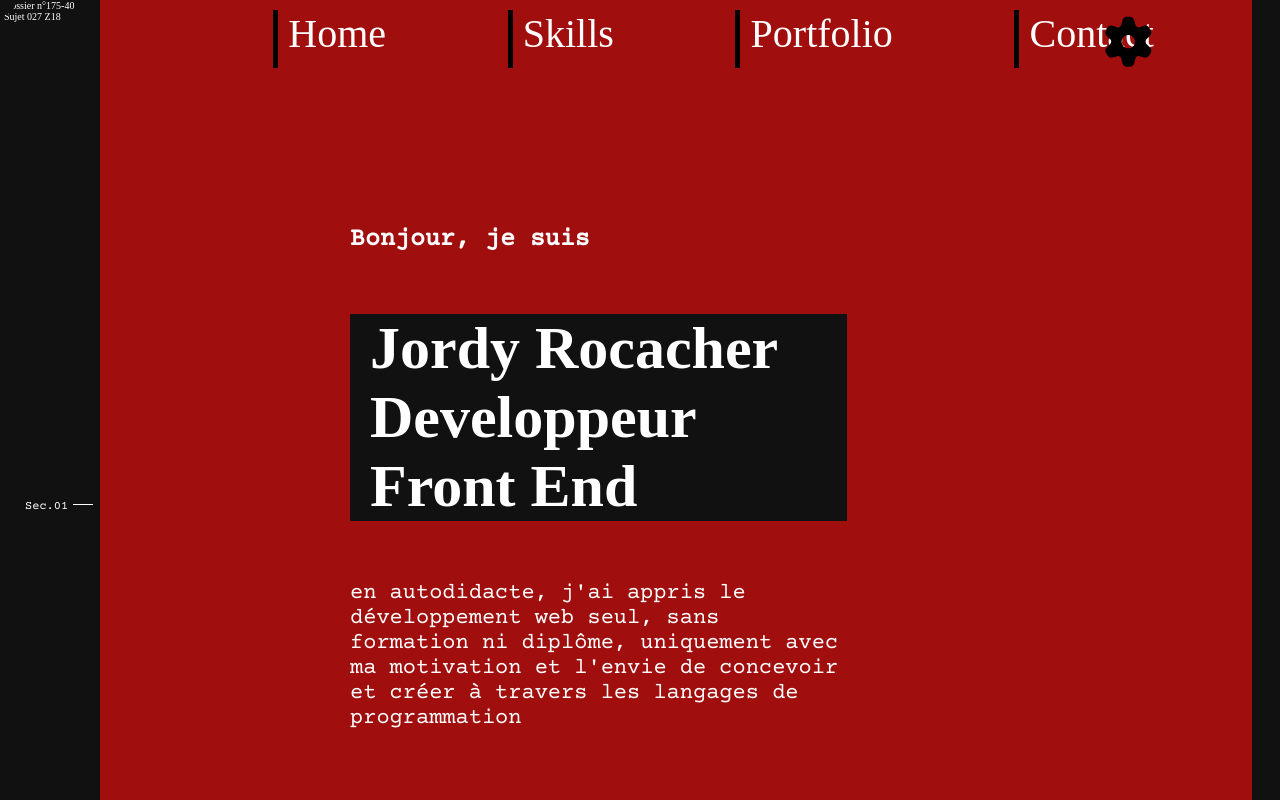
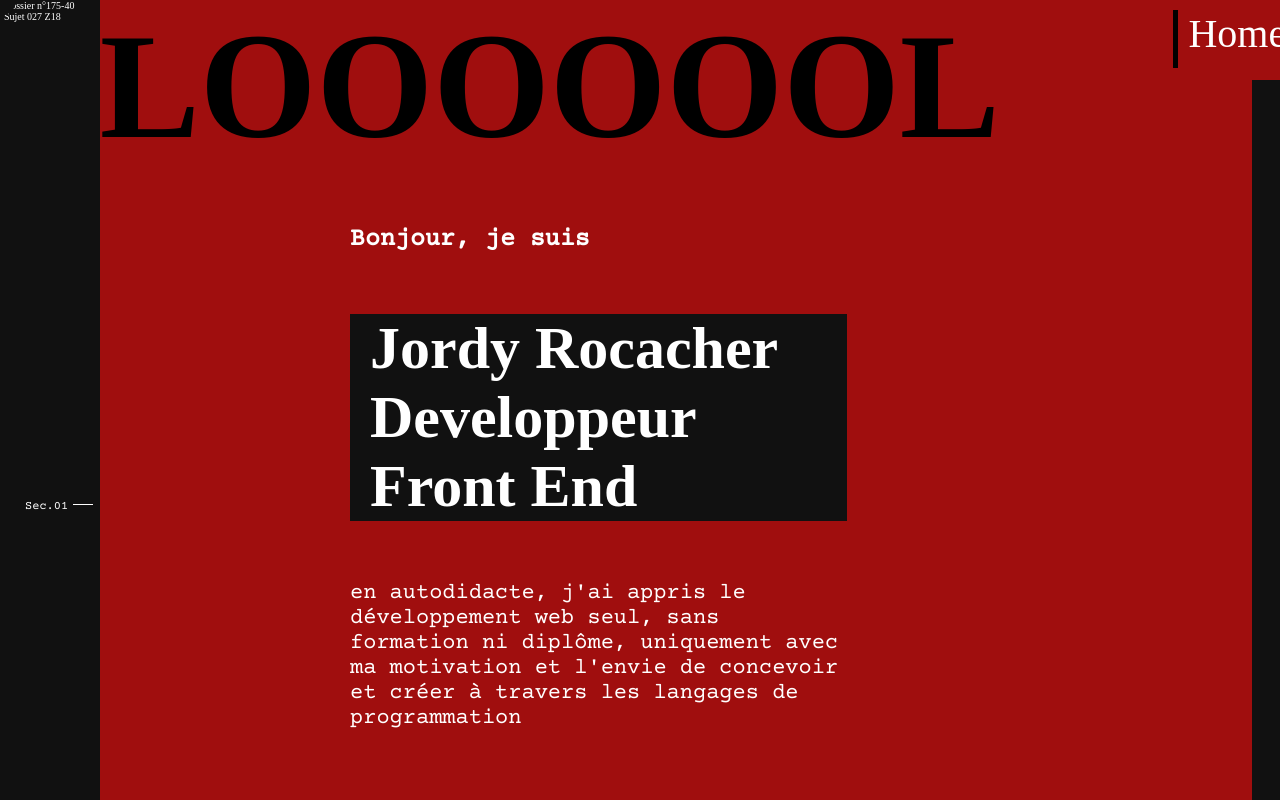
Before and after one commit to H-R-JS/Portfolio-Front-End, a React (Create React App) app in the folder portfolio/: page /contact in a window 1280 px wide. Shown: the top 800 px of the page. Built offline with nearby package versions, Linux system fonts and the light colour scheme; a web font is replaced by a local one.

Commit message:
icon param function + link react-scroll  + cursor interactivity

```diff
--- a/portfolio/package.json
+++ b/portfolio/package.json
@@ -12,7 +12,9 @@
     "react-icons": "^4.8.0",
     "react-parallax-tilt": "^1.7.131",
     "react-router-dom": "^6.10.0",
+    "react-router-hash-link": "^2.4.3",
     "react-scripts": "5.0.1",
+    "react-scroll": "^1.8.9",
     "sass": "^1.62.0",
     "sass-loader": "^10.1.1",
     "web-vitals": "^2.1.4"
--- a/portfolio/src/App.js
+++ b/portfolio/src/App.js
@@ -1,10 +1,10 @@
-import React, { useState, useEffect } from "react";
+import React, { useState, useEffect, useRef } from "react";
 import "./SASS/Header.scss";
 import { Header } from "./Components/1Head/Header";
 import { Body } from "./Components/2Body/BodyRouter";
 import { Params } from "./Components/OutPage/Params/Params";
 import { motion, useAnimation } from "framer-motion";
-import { TiCog } from "react-icons/ti";
+import { TiCog, TiArrowLeftThick } from "react-icons/ti";
 
 function App() {
   const [mousePosition, setMousePosition] = useState({
@@ -12,7 +12,63 @@ function App() {
     y: 0,
   });
 
+  const paramToggle = useAnimation();
+
+  const [cursorVariant, setCursorVariant] = useState("default");
+
+  const variants = {
+    default: {
+      x: mousePosition.x - 16,
+      y: mousePosition.y - 16,
+    },
+
+    text: {
+      height: 150,
+      width: 150,
+      x: mousePosition.x - 75,
+      y: mousePosition.y - 75,
+      backgroundColor: "yellow",
+      mixBlendMode: "difference",
+    },
+  };
+
+  const textEnter = () => setCursorVariant("text");
+  const textLeave = () => setCursorVariant("default");
+
+  const variParam = {
+    hiddenParam: {
+      marginLeft: "100px",
+    },
+    showParam: {
+      marginLeft: "-100px",
+    },
+  };
+
+  const IconCog = (
+    <TiCog
+      className="icon-params"
+      onClick={() => {
+        console.log("fgsfsfsf");
+        paramToggle.start("showParam");
+        setIcon(IconArrow);
+      }}
+    />
+  );
+
+  const IconArrow = (
+    <TiArrowLeftThick
+      className="icon-params"
+      onClick={() => {
+        console.log("fgsfsfsf");
+        paramToggle.start("hiddenParam");
+        setIcon(IconCog);
+      }}
+    />
+  );
+  const [icon, setIcon] = useState(IconCog);
+
   useEffect(() => {
+    paramToggle.start("hiddenParam");
     const mouseMove = (e) => {
       setMousePosition({
         x: e.clientX,
@@ -27,35 +83,13 @@ function App() {
     };
   }, []);
 
-  const variants = {
-    default: {
-      x: mousePosition.x - 16,
-      y: mousePosition.y - 16,
-    },
-  };
-
-  const controlApp = useAnimation();
-
-  const variApp = {
-    hiddenParam: {
-      marginLeft: "100px",
-    },
-    showParam: {
-      marginLeft: "-100px",
-    },
-  };
-
-  useEffect(() => {
-    controlApp.start("hiddenParam");
-  }, []);
-
   return (
-    <motion.div variants={variApp} animate={controlApp} className="App">
+    <motion.div variants={variParam} animate={paramToggle} className="App">
       <motion.div
         key={"setuplayout_motion"}
         className="cursor"
         variants={variants}
-        animate="default"
+        animate={cursorVariant}
       />
 
       <div className="header-folder">
@@ -66,14 +100,16 @@ function App() {
         </span>
       </div>
       <Params />
-      <div>
+      <div className="header-param">
+        <span
+          style={{ fontWeight: 600, fontSize: "150px" }}
+          onMouseEnter={textEnter}
+          onMouseLeave={textLeave}
+        >
+          LOOOOOOL
+        </span>
         <Header />
-        <TiCog
-          className="icon-params"
-          onClick={() => {
-            controlApp.start("showParam");
-          }}
-        />
+        <div>{icon}</div>
       </div>
 
       <Body />
--- a/portfolio/src/Components/1Head/NavItems.jsx
+++ b/portfolio/src/Components/1Head/NavItems.jsx
@@ -1,6 +1,6 @@
 export const NavItems = [
-  { title: "Home", path: "/" },
-  { title: "Skills", path: "/skills" },
-  { title: "Portfolio", path: "/portfolio" },
-  { title: "Contact", path: "/contact" },
+  { title: "Home", path: "home" },
+  { title: "Skills", path: "skills" },
+  { title: "Portfolio", path: "portfolio" },
+  { title: "Contact", path: "contact" },
 ];
--- a/portfolio/src/Components/1Head/Navbar.jsx
+++ b/portfolio/src/Components/1Head/Navbar.jsx
@@ -1,6 +1,6 @@
 import React from "react";
 import { NavItems } from "./NavItems";
-import { Link } from "react-router-dom";
+import { Link } from "react-scroll";
 
 export const Navbar = () => {
   return (
@@ -10,7 +10,15 @@ export const Navbar = () => {
           return (
             <li key={index}>
               <div className="background-li" />
-              <Link to={item.path} className="link-menu">
+              <Link
+                to={item.path}
+                spy={true}
+                smooth={true}
+                hashSpy={true}
+                offset={50}
+                duration={500}
+                className="link-menu"
+              >
                 {item.title}
               </Link>
             </li>
--- a/portfolio/src/Components/2Body/Contact.jsx
+++ b/portfolio/src/Components/2Body/Contact.jsx
@@ -4,7 +4,7 @@ import { Link } from "react-router-dom";
 export class Contact extends React.Component {
   render() {
     return (
-      <section className="contact-container">
+      <section className="contact-container" id="contact">
         <h2>Contact</h2>
         <div className="back-link">
           <Link className="contact-link ">jprogpro7@outlook.com</Link>
--- a/portfolio/src/Components/2Body/Home.jsx
+++ b/portfolio/src/Components/2Body/Home.jsx
@@ -24,7 +24,7 @@ export class Home extends React.Component {
   render() {
     return (
       <ThemeContext.Provider /*value={theme.black}*/>
-        <div className="home-box">
+        <div className="home-box" id="home">
           <div className="home-text">
             <p className="h-text-1">Bonjour, je suis </p>
             <div className="h-text-square">
--- a/portfolio/src/Components/2Body/Portfolio.jsx
+++ b/portfolio/src/Components/2Body/Portfolio.jsx
@@ -5,7 +5,7 @@ import { PortfArray } from "./Portfolio/PortfArray";
 
 export const Portfolio = () => {
   return (
-    <section className="portf-section">
+    <section className="portf-section" id="portfolio">
       <PortfSlider slides={PortfArray} />
       <PortfDescrip />
     </section>
--- a/portfolio/src/Components/2Body/Skills&Tools/Skills/Skills.jsx
+++ b/portfolio/src/Components/2Body/Skills&Tools/Skills/Skills.jsx
@@ -5,7 +5,7 @@ import { Tools } from "../Tools/Tools";
 export class Skills extends React.Component {
   render() {
     return (
-      <section className="skills-tools">
+      <section className="skills-tools" id="skills">
         <div className="skill-section">
           <h2>Compétences</h2>
           <div>
--- a/portfolio/src/SASS/Header.scss
+++ b/portfolio/src/SASS/Header.scss
@@ -3,6 +3,11 @@
 @import "./Portfolio.scss";
 @import "./Skills&Tools.scss";
 @import "./Contact.scss";
+
+.header-param {
+  position: fixed;
+  z-index: 5;
+}
 
 header {
   position: fixed;
@@ -10,8 +15,6 @@ header {
   display: inline-block;
   width: 90%;
   height: 80px;
-  z-index: 5;
-  --cursor-color: #0f0;
 }
 
 .ul-menu {
--- a/portfolio/src/SASS/index.scss
+++ b/portfolio/src/SASS/index.scss
@@ -2,9 +2,9 @@ $color-main: #a00e0e;
 
 $font-main: "Yuji Syuku", serif;
 $font-second: "Courier Prime", monospace;
-/* {
+* {
   cursor: none;
-}*/
+}
 .cursor {
   position: fixed;
   background-color: #111;
@@ -63,15 +63,16 @@ body {
   left: 4px;
   cursor: not-allowed;
 }
+
 .icon-params {
-  //background-color: aqua;
-  position: fixed;
+  position: relative;
   width: 80px;
   height: 80px;
   top: 0px;
-  right: 110px;
+  left: 1610px;
   transform-origin: center;
   z-index: 6;
+  cursor: pointer;
 }
 
 .params-section {
@@ -82,6 +83,7 @@ body {
   top: 0px;
   right: 90px;
   z-index: -1;
+  pointer-events: none;
 }
 //////////////////////////////
 
```
Also changed, not shown: 1 other file (tests, documents, lock files or other folders).
